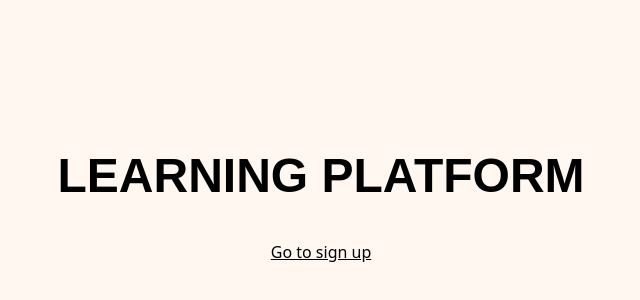
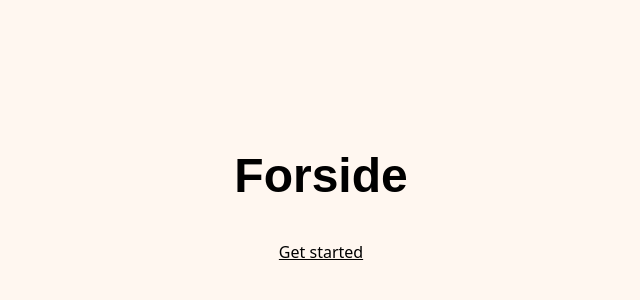
Before and after one commit to t-holmquist/learning-platform, a Next.js app: page / in a window 1280 px wide. Shown: the part 192-492 px from the top of the page, without its empty margins (319-959 px from the left). Built offline with nearby package versions, Linux system fonts and the light colour scheme; a web font is replaced by a local one.

Commit message:
Added initial navigation

```diff
--- /dev/null
+++ b/app/dashboard/page.tsx
@@ -0,0 +1,13 @@
+import Link from "next/link";
+
+
+const Dashboard = () => {
+  return (
+    <>
+        <div>Dashboard</div>
+        <Link href={"/learn"} className="underline">Continue lesson</Link>
+    </>
+  )
+}
+
+export default Dashboard;
--- /dev/null
+++ b/app/learn/page.tsx
@@ -0,0 +1,9 @@
+
+
+const Learn = () => {
+  return (
+    <div>Learn</div>
+  )
+}
+
+export default Learn;
--- a/app/page.tsx
+++ b/app/page.tsx
@@ -1,8 +1,8 @@
 export default function Home() {
   return (
     <main className="flex flex-col gap-10 justify-center items-center min-h-screen">
-      <p className="text-center font-satoshi font-black text-5xl">LEARNING PLATFORM</p>
-      <a href="/sign-up" className="underline">Go to sign up</a>
+      <p className="text-center font-satoshi font-black text-5xl">Forside</p>
+      <a href="/sign-up" className="underline">Get started</a>
     </main>
   );
 }
--- a/app/sign-up/page.tsx
+++ b/app/sign-up/page.tsx
@@ -9,7 +9,7 @@ import { motion } from 'motion/react';
 const SignUp = () => {
   return (
     // Dot background overflows on mobile -> overflow-x-hidden. No scroll on tablet and desktop -> h-100vh
-    <div className='font-satoshi sm:h-[100vh] overflow-hidden overflow-x-hidden'>
+    <div className='font-satoshi sm:h-[100vh] overflow-x-hidden'>
         <nav className='flex justify-between items-center py-2 px-6'>
             <Link href={"/"}>
                 <Image src={"/icons/Logo.svg"} width={200} height={30} alt='BoardCraft Studio Logo' />
```
